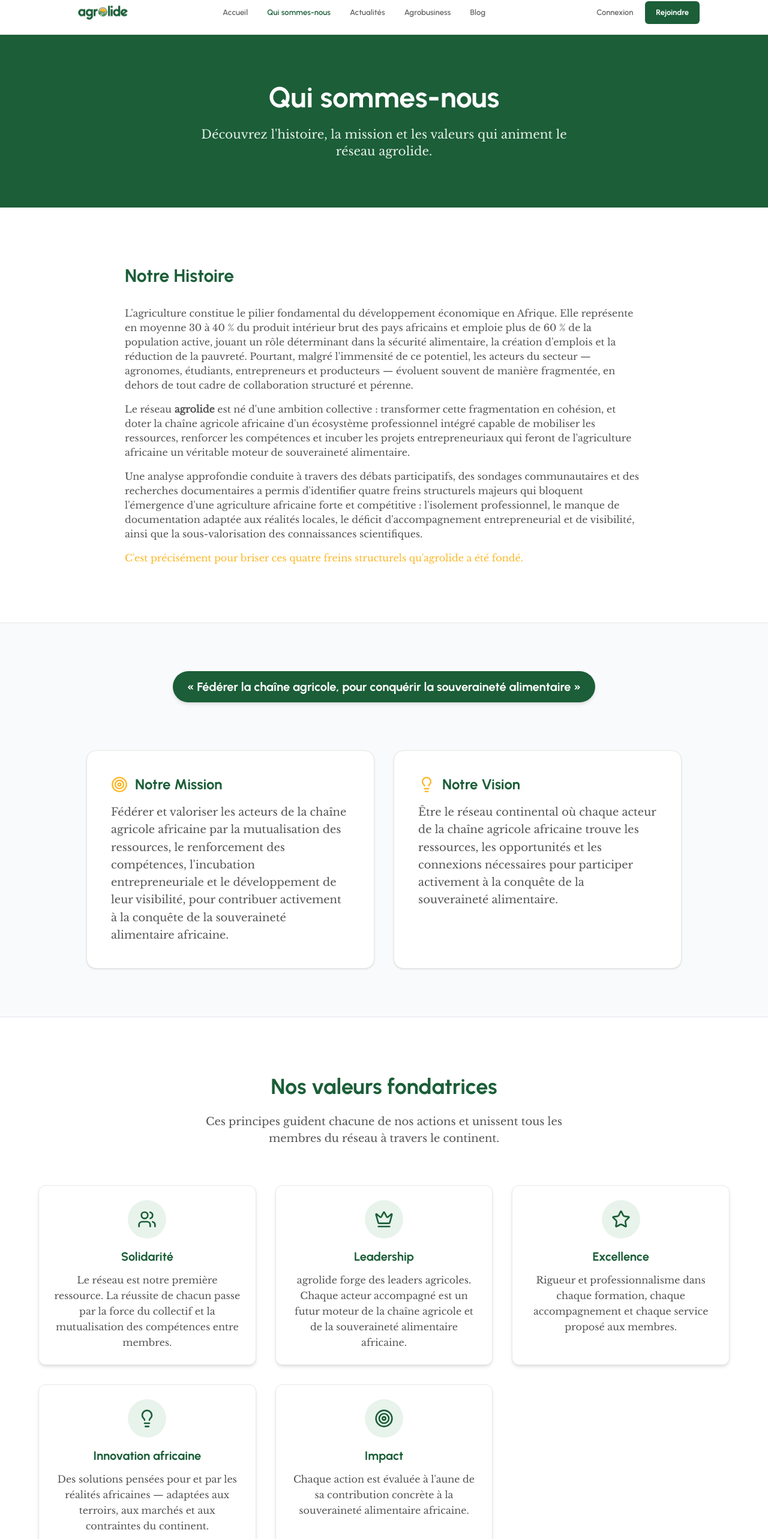
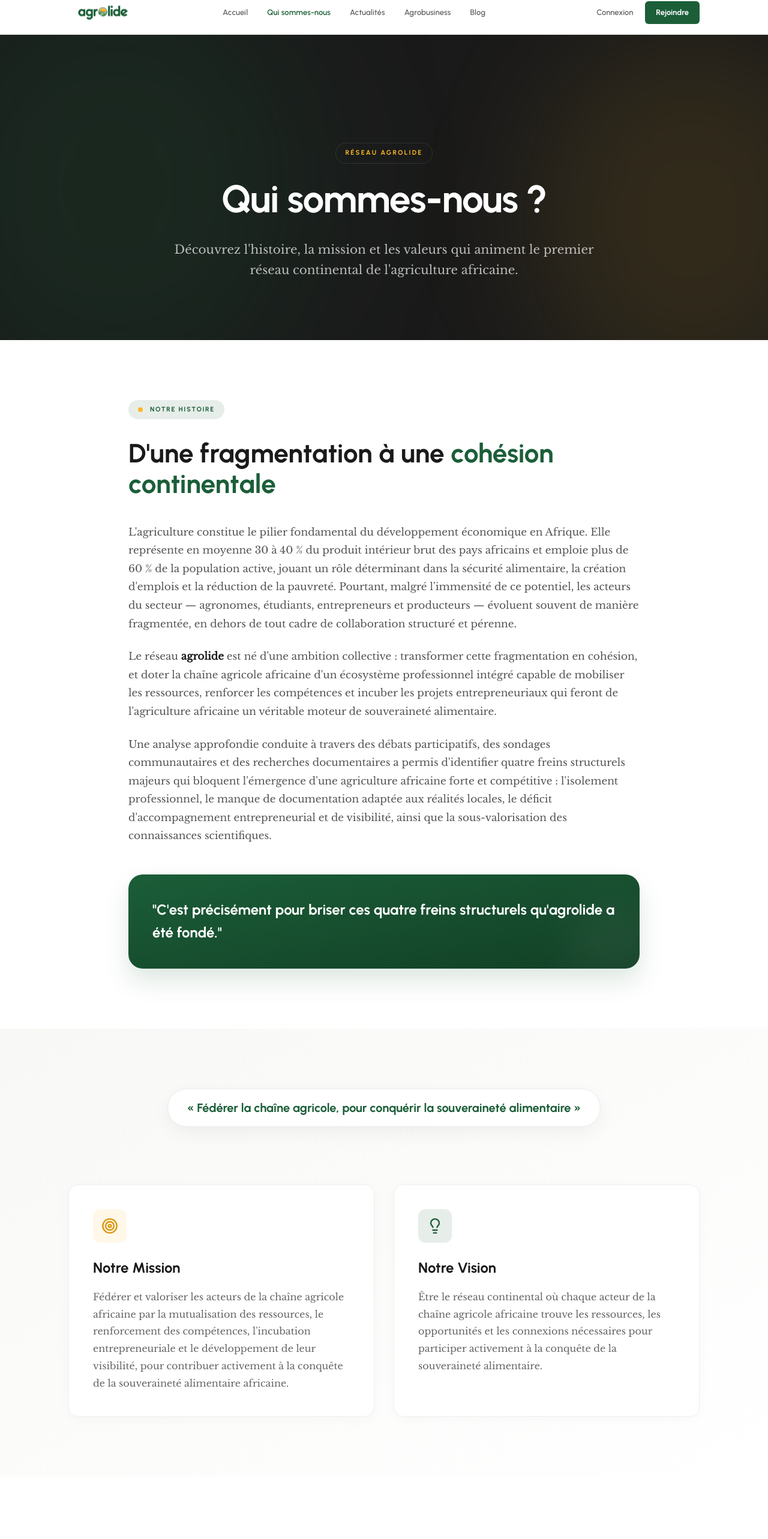
Before and after one commit to remyagaguy-lab/agrolide, a Next.js app in the folder agrolide/: page /qui-sommes-nous in a window 1280 px wide. Shown: the part 15-2581 px from the top of the page at 60% size. Built offline with nearby package versions, Linux system fonts and the light colour scheme.

Commit message:
style(qui-sommes-nous): refonte complète de la page avec le nouveau design system

```diff
--- a/agrolide/src/app/(public)/qui-sommes-nous/page.tsx
+++ b/agrolide/src/app/(public)/qui-sommes-nous/page.tsx
@@ -1,79 +1,95 @@
 import { Metadata } from "next"
-import Image from "next/image"
 import Link from "next/link"
-import { Button } from "@/components/ui/Button"
-import { ValueCard } from "@/components/ui/ValueCard"
 import { Users, Crown, Star, Lightbulb, Target } from "lucide-react"
 
 export const metadata: Metadata = {
-  title: "Qui sommes-nous",
+  title: "Qui sommes-nous | agrolide",
   description: "Découvrez l'histoire, la mission et les valeurs fondatrices du réseau agrolide, le réseau continental de l'agriculture africaine.",
 }
 
 export default function QuiSommesNousPage() {
   return (
     <div className="flex flex-col min-h-screen">
-      {/* Section 1 - Hero */}
-      <section className="bg-[var(--color-vert-principal)] py-20 text-white text-center">
-        <div className="container mx-auto px-4">
-          <h1 className="text-4xl md:text-5xl font-heading font-bold mb-6">
-            Qui sommes-nous
+      {/* ── HERO ─────────────────────────────────── */}
+      <section className="relative overflow-hidden pt-[140px] pb-[80px] md:pt-[180px] md:pb-[100px] bg-[#1a1a1a]">
+        {/* Dynamic Abstract Background */}
+        <div className="absolute inset-0 z-0">
+          <div className="absolute top-[-20%] left-[-10%] w-[50%] h-[140%] bg-[#1b5e38]/20 rounded-full blur-[120px] pointer-events-none" />
+          <div className="absolute bottom-[-20%] right-[-10%] w-[40%] h-[120%] bg-[#fcb726]/10 rounded-full blur-[100px] pointer-events-none" />
+        </div>
+
+        <div className="max-w-[900px] mx-auto px-6 relative z-10 text-center">
+          <div className="inline-block px-4 py-2 rounded-full border border-white/10 text-[#fcb726] font-heading font-[700] text-[11px] tracking-[0.2em] uppercase mb-6">
+            Réseau agrolide
+          </div>
+          <h1 className="font-heading font-[800] text-[40px] md:text-[64px] text-white leading-[1.1] tracking-[-0.02em] mb-8">
+            Qui sommes-nous ?
           </h1>
-          <p className="text-xl max-w-2xl mx-auto text-white/90">
-            Découvrez l'histoire, la mission et les valeurs qui animent le réseau agrolide.
+          <p className="font-sans text-[16px] md:text-[20px] text-[rgba(255,255,255,0.7)] max-w-[700px] mx-auto leading-[1.7]">
+            Découvrez l'histoire, la mission et les valeurs qui animent le premier réseau continental de l'agriculture africaine.
           </p>
         </div>
       </section>
 
-      {/* Section 2 - Histoire du réseau */}
-      <section className="py-24 bg-white">
-        <div className="container mx-auto px-4 max-w-4xl">
-          <h2 className="text-3xl font-heading font-bold text-[var(--color-vert-principal)] mb-8">
+      {/* ── NOTRE HISTOIRE ───────────────────────── */}
+      <section className="py-[60px] md:py-[100px] bg-white">
+        <div className="max-w-[900px] mx-auto px-6">
+          <div className="inline-flex items-center gap-3 px-4 py-2 rounded-full bg-[#1b5e38]/10 text-[#1b5e38] font-heading font-[700] text-[11px] tracking-[0.15em] uppercase mb-8">
+            <span className="w-2 h-2 rounded-full bg-[#fcb726]" />
             Notre Histoire
+          </div>
+          <h2 className="font-heading font-[800] text-[32px] md:text-[44px] text-[#1a1a1a] leading-[1.15] mb-10">
+            D'une fragmentation à une <span className="text-[#1b5e38]">cohésion continentale</span>
           </h2>
-          <div className="prose prose-lg text-[var(--color-gris-texte)] max-w-none">
+
+          <div className="space-y-6 font-sans text-[17px] text-[#555] leading-[1.8]">
             <p>
               L'agriculture constitue le pilier fondamental du développement économique en Afrique. Elle représente en moyenne 30 à 40 % du produit intérieur brut des pays africains et emploie plus de 60 % de la population active, jouant un rôle déterminant dans la sécurité alimentaire, la création d'emplois et la réduction de la pauvreté. Pourtant, malgré l'immensité de ce potentiel, les acteurs du secteur — agronomes, étudiants, entrepreneurs et producteurs — évoluent souvent de manière fragmentée, en dehors de tout cadre de collaboration structuré et pérenne.
             </p>
-            <p className="mt-4">
-              Le réseau <strong>agrolide</strong> est né d'une ambition collective : transformer cette fragmentation en cohésion, et doter la chaîne agricole africaine d'un écosystème professionnel intégré capable de mobiliser les ressources, renforcer les compétences et incuber les projets entrepreneuriaux qui feront de l'agriculture africaine un véritable moteur de souveraineté alimentaire.
+            <p>
+              Le réseau <strong className="text-[#1a1a1a] font-[700]">agrolide</strong> est né d'une ambition collective : transformer cette fragmentation en cohésion, et doter la chaîne agricole africaine d'un écosystème professionnel intégré capable de mobiliser les ressources, renforcer les compétences et incuber les projets entrepreneuriaux qui feront de l'agriculture africaine un véritable moteur de souveraineté alimentaire.
             </p>
-            <p className="mt-4">
+            <p>
               Une analyse approfondie conduite à travers des débats participatifs, des sondages communautaires et des recherches documentaires a permis d'identifier quatre freins structurels majeurs qui bloquent l'émergence d'une agriculture africaine forte et compétitive : l'isolement professionnel, le manque de documentation adaptée aux réalités locales, le déficit d'accompagnement entrepreneurial et de visibilité, ainsi que la sous-valorisation des connaissances scientifiques.
             </p>
-            <p className="mt-4 text-[var(--color-orange-accent)] font-medium">
-              C'est précisément pour briser ces quatre freins structurels qu'agrolide a été fondé.
-            </p>
+            <div className="p-8 md:p-10 bg-gradient-to-br from-[#1b5e38] to-[#124026] text-white rounded-3xl mt-12 shadow-[0_20px_40px_rgba(27,94,56,0.15)] relative overflow-hidden">
+              {/* Decorative element */}
+              <div className="absolute -right-10 -bottom-10 w-40 h-40 bg-white/5 rounded-full blur-2xl pointer-events-none" />
+
+              <p className="font-heading font-[700] text-[20px] md:text-[24px] leading-[1.6] relative z-10">
+                "C'est précisément pour briser ces quatre freins structurels qu'agrolide a été fondé."
+              </p>
+            </div>
           </div>
         </div>
       </section>
 
-      {/* Section 3 - Mission + Vision + Slogan encadrés */}
-      <section className="py-20 bg-gray-50 border-y border-gray-200">
-        <div className="container mx-auto px-4 max-w-5xl">
-          <div className="text-center mb-12">
-            <div className="inline-block px-6 py-3 bg-[var(--color-vert-principal)] text-white rounded-full font-heading font-bold text-lg md:text-xl shadow-md mb-8">
+      {/* ── MISSION & VISION ─────────────────────── */}
+      <section className="bg-gradient-to-br from-[#f8f8f6] to-white py-[60px] md:py-[100px] relative overflow-hidden">
+        <div className="max-w-[1100px] mx-auto px-6 relative z-10">
+          <div className="text-center mb-16">
+            <div className="inline-block px-8 py-4 bg-white shadow-[0_10px_30px_rgba(0,0,0,0.05)] text-[#1b5e38] rounded-full font-heading font-[800] text-[16px] md:text-[20px] mb-8 border border-[#eaeaea]">
               « Fédérer la chaîne agricole, pour conquérir la souveraineté alimentaire »
             </div>
           </div>
 
           <div className="grid grid-cols-1 md:grid-cols-2 gap-8">
-            <div className="bg-white p-10 rounded-2xl shadow-sm border border-[var(--color-gris-clair)]">
-              <h3 className="text-2xl font-heading font-bold text-[var(--color-vert-principal)] mb-4 flex items-center gap-3">
-                <Target size={28} className="text-[var(--color-orange-accent)]" />
-                Notre Mission
-              </h3>
-              <p className="text-[var(--color-gris-texte)] text-lg leading-relaxed">
+            <div className="group relative bg-white rounded-2xl p-10 border border-[#f0f0f0] shadow-[0_4px_20px_rgba(0,0,0,0.03)] hover:shadow-[0_20px_40px_rgba(27,94,56,0.08)] hover:-translate-y-1 transition-all duration-300">
+              <div className="w-14 h-14 bg-[#fcb726]/10 rounded-xl flex items-center justify-center text-[#d9970c] mb-6">
+                <Target size={28} />
+              </div>
+              <h3 className="font-heading font-[800] text-[24px] text-[#1a1a1a] mb-4">Notre Mission</h3>
+              <p className="font-sans text-[16px] text-[#666] leading-[1.8]">
                 Fédérer et valoriser les acteurs de la chaîne agricole africaine par la mutualisation des ressources, le renforcement des compétences, l'incubation entrepreneuriale et le développement de leur visibilité, pour contribuer activement à la conquête de la souveraineté alimentaire africaine.
               </p>
             </div>
 
-            <div className="bg-white p-10 rounded-2xl shadow-sm border border-[var(--color-gris-clair)]">
-              <h3 className="text-2xl font-heading font-bold text-[var(--color-vert-principal)] mb-4 flex items-center gap-3">
-                <Lightbulb size={28} className="text-[var(--color-orange-accent)]" />
-                Notre Vision
-              </h3>
-              <p className="text-[var(--color-gris-texte)] text-lg leading-relaxed">
+            <div className="group relative bg-white rounded-2xl p-10 border border-[#f0f0f0] shadow-[0_4px_20px_rgba(0,0,0,0.03)] hover:shadow-[0_20px_40px_rgba(27,94,56,0.08)] hover:-translate-y-1 transition-all duration-300">
+              <div className="w-14 h-14 bg-[#1b5e38]/10 rounded-xl flex items-center justify-center text-[#1b5e38] mb-6">
+                <Lightbulb size={28} />
+              </div>
+              <h3 className="font-heading font-[800] text-[24px] text-[#1a1a1a] mb-4">Notre Vision</h3>
+              <p className="font-sans text-[16px] text-[#666] leading-[1.8]">
                 Être le réseau continental où chaque acteur de la chaîne agricole africaine trouve les ressources, les opportunités et les connexions nécessaires pour participer activement à la conquête de la souveraineté alimentaire.
               </p>
             </div>
@@ -81,58 +97,52 @@ export default function QuiSommesNousPage() {
         </div>
       </section>
 
-      {/* Section 4 - 5 Cartes Valeurs */}
-      <section className="py-24 bg-white">
-        <div className="container mx-auto px-4">
-          <div className="text-center mb-16">
-            <h2 className="text-3xl md:text-4xl font-heading font-bold text-[var(--color-vert-principal)] mb-6">
+      {/* ── NOS VALEURS ──────────────────────────── */}
+      <section className="py-[60px] md:py-[100px] bg-white">
+        <div className="max-w-[1100px] mx-auto px-6">
+          <div className="text-center max-w-[700px] mx-auto mb-16">
+            <h2 className="font-heading font-[800] text-[32px] md:text-[44px] text-[#1a1a1a] mb-6">
               Nos valeurs fondatrices
             </h2>
-            <p className="text-lg text-[var(--color-gris-texte)] max-w-2xl mx-auto">
+            <p className="font-sans text-[16px] text-[#666] leading-[1.7]">
               Ces principes guident chacune de nos actions et unissent tous les membres du réseau à travers le continent.
             </p>
           </div>
 
-          <div className="grid grid-cols-1 md:grid-cols-2 lg:grid-cols-3 gap-8 max-w-6xl mx-auto">
-            <ValueCard
-              icon={Users}
-              title="Solidarité"
-              description="Le réseau est notre première ressource. La réussite de chacun passe par la force du collectif et la mutualisation des compétences entre membres."
-            />
-            <ValueCard
-              icon={Crown}
-              title="Leadership"
-              description="agrolide forge des leaders agricoles. Chaque acteur accompagné est un futur moteur de la chaîne agricole et de la souveraineté alimentaire africaine."
-            />
-            <ValueCard
-              icon={Star}
-              title="Excellence"
-              description="Rigueur et professionnalisme dans chaque formation, chaque accompagnement et chaque service proposé aux membres."
-            />
-            <ValueCard
-              icon={Lightbulb}
-              title="Innovation africaine"
-              description="Des solutions pensées pour et par les réalités africaines — adaptées aux terroirs, aux marchés et aux contraintes du continent."
-            />
-            <ValueCard
-              icon={Target}
-              title="Impact"
-              description="Chaque action est évaluée à l'aune de sa contribution concrète à la souveraineté alimentaire africaine."
-            />
+          <div className="grid grid-cols-1 md:grid-cols-2 lg:grid-cols-3 gap-6">
+            {[
+              { icon: <Users size={24} />, title: "Solidarité", desc: "Le réseau est notre première ressource. La réussite de chacun passe par la force du collectif et la mutualisation des compétences entre membres." },
+              { icon: <Crown size={24} />, title: "Leadership", desc: "agrolide forge des leaders agricoles. Chaque acteur accompagné est un futur moteur de la chaîne agricole et de la souveraineté alimentaire africaine." },
+              { icon: <Star size={24} />, title: "Excellence", desc: "Rigueur et professionnalisme dans chaque formation, chaque accompagnement et chaque service proposé aux membres." },
+              { icon: <Lightbulb size={24} />, title: "Innovation africaine", desc: "Des solutions pensées pour et par les réalités africaines — adaptées aux terroirs, aux marchés et aux contraintes du continent." },
+              { icon: <Target size={24} />, title: "Impact", desc: "Chaque action est évaluée à l'aune de sa contribution concrète à la souveraineté alimentaire africaine." },
+            ].map((v, i) => (
+              <div key={i} className="group bg-white rounded-2xl p-8 border border-[#f0f0f0] shadow-[0_4px_20px_rgba(0,0,0,0.02)] hover:shadow-[0_20px_40px_rgba(27,94,56,0.08)] hover:-translate-y-1 transition-all duration-300">
+                <div className="w-12 h-12 bg-[#f0f7f0] group-hover:bg-[#1b5e38] rounded-xl flex items-center justify-center text-[#1b5e38] group-hover:text-white transition-colors duration-300 mb-6">
+                  {v.icon}
+                </div>
+                <h3 className="font-heading font-[800] text-[20px] text-[#1a1a1a] mb-4">{v.title}</h3>
+                <p className="font-sans text-[15px] text-[#666] leading-[1.7]">{v.desc}</p>
+              </div>
+            ))}
           </div>
         </div>
       </section>
 
-      {/* Section 5 - CTA */}
-      <section className="py-24 bg-gray-50 border-t border-gray-200 text-center">
-        <div className="container mx-auto px-4">
-          <h2 className="text-3xl font-heading font-bold text-[var(--color-vert-principal)] mb-8">
+      {/* ── CTA FINAL ────────────────────────────── */}
+      <section className="bg-gradient-to-br from-[#1b5e38] to-[#124026] py-[80px] md:py-[120px] text-center relative overflow-hidden">
+        <div className="absolute inset-0 z-0">
+           <div className="absolute top-0 right-0 w-[400px] h-[400px] bg-[#fcb726]/10 rounded-full blur-[100px] pointer-events-none" />
+        </div>
+        <div className="max-w-[800px] mx-auto px-6 relative z-10">
+          <h2 className="font-heading font-[800] text-[32px] md:text-[48px] text-white mb-10 leading-[1.15]">
             Prêt à faire partie de l'histoire ?
           </h2>
-          <Link href="/rejoindre">
-            <Button variant="primary" className="text-lg px-8 py-4 h-auto">
-              Rejoindre le réseau
-            </Button>
+          <Link
+            href="/rejoindre"
+            className="inline-flex items-center gap-3 bg-[#fcb726] text-[#1a1a1a] font-heading font-[800] text-[16px] px-[40px] py-[18px] rounded-full hover:bg-white hover:shadow-[0_0_40px_rgba(252,183,38,0.4)] transition-all duration-300 hover:-translate-y-1"
+          >
+            Rejoindre le réseau
           </Link>
         </div>
       </section>
```
